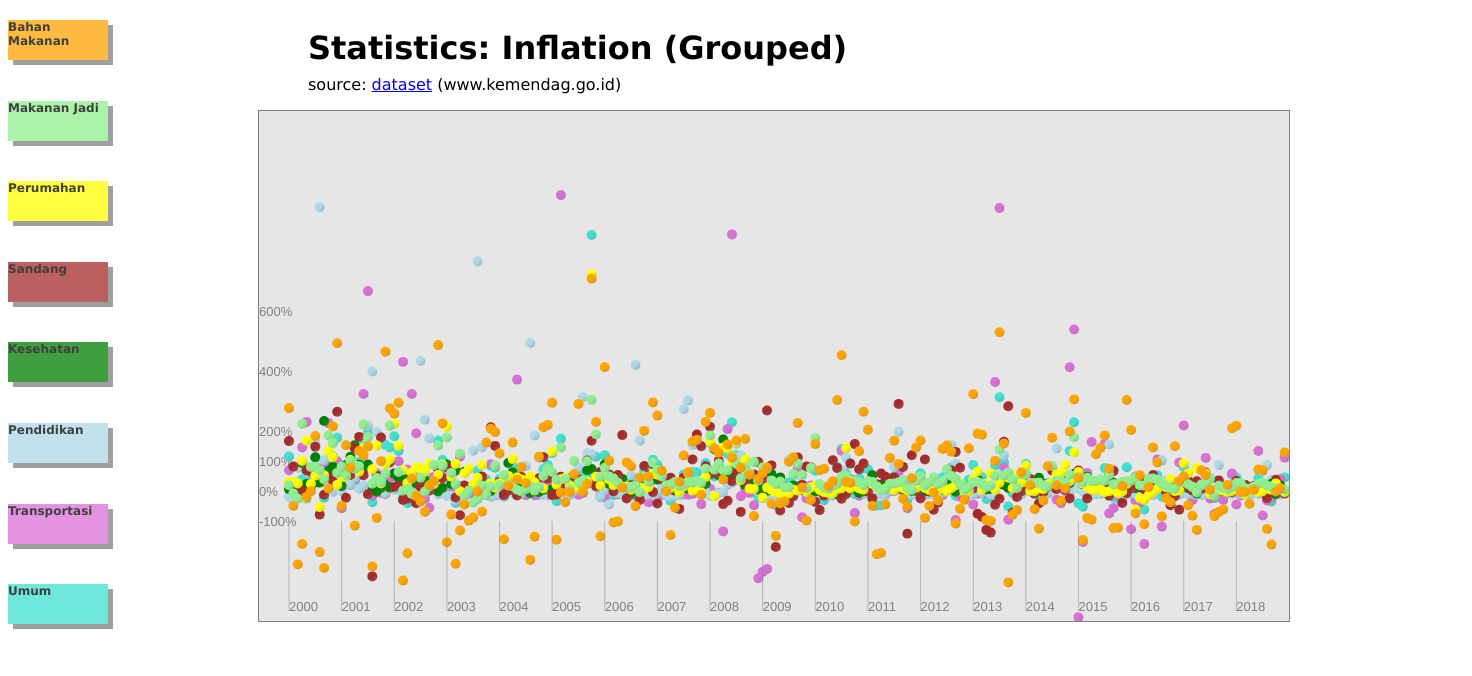
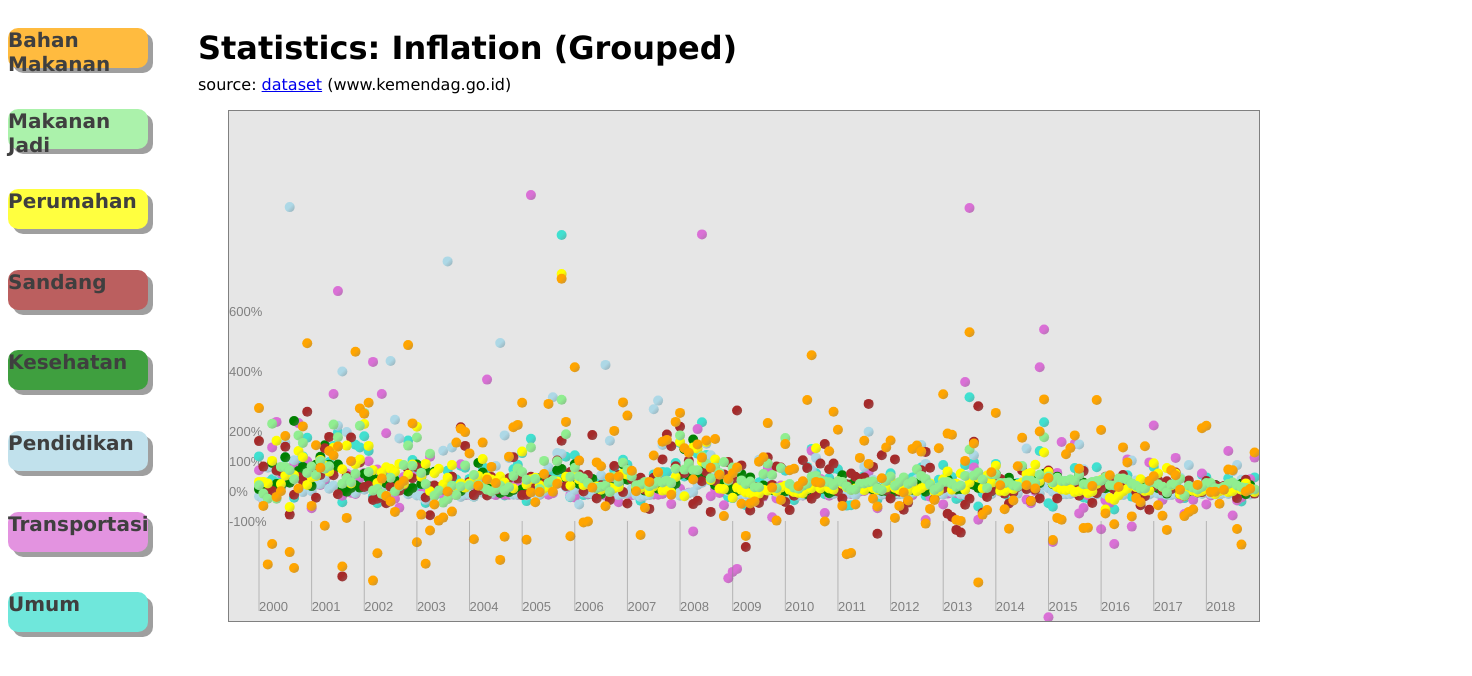
Before and after one commit to anbarief/anbarief.github.io, a plain HTML site: page inflation_plot.html in a window 1280 px wide. Shown: the whole page, 1472 px wide, since content can reach past the window. Drawn offline with Linux system fonts and the light colour scheme.

Commit message:
Update inflation_plot.html

```diff
--- a/inflation_plot.html
+++ b/inflation_plot.html
@@ -11,49 +11,49 @@ Statistics: Inflation in Indonesia (2000 - 2018)
 
 <div style = "display: grid; grid-template-columns: auto;">
 
-<p id= "bahan_makanan", style = "font-weight: bold; font-family: Verdana; background-color: orange; font-size: 12px; width: 100px; height: 40px;
+<p id= "bahan_makanan", style = "border-radius: 10px; font-weight: bold; font-family: Verdana; background-color: orange; font-size: 20px; width: 140px; height: 40px;
 float: left; position: relative; box-shadow: 5px 5px gray; opacity: 0.75",
    onclick = "CategoryClicked('bahan_makanan')">
 Bahan Makanan
 </p>
 
-<p id= "makanan_jadi", style = "font-weight: bold; font-family: Verdana; background-color: lightgreen; font-size: 12px; width: 100px; height: 40px;
+<p id= "makanan_jadi", style = "border-radius: 10px; font-weight: bold; font-family: Verdana; background-color: lightgreen; font-size: 20px; width: 140px; height: 40px;
 float: left; position: relative; box-shadow: 5px 5px gray; opacity: 0.75",
    onclick = "CategoryClicked('makanan_jadi')">
 Makanan Jadi
 </p>
 
-<p id= "perumahan", style = "font-weight: bold; font-family: Verdana; background-color: yellow; font-size: 12px; width: 100px; height: 40px;
+<p id= "perumahan", style = "border-radius: 10px; font-weight: bold; font-family: Verdana; background-color: yellow; font-size: 20px; width: 140px; height: 40px;
 float: left; position: relative; box-shadow: 5px 5px gray; opacity: 0.75",
    onclick = "CategoryClicked('perumahan')">
 Perumahan
 </p>
 
-<p id= "sandang", style = "font-weight: bold; font-family: Verdana; background-color: brown; font-size: 12px; width: 100px; height: 40px;
+<p id= "sandang", style = "border-radius: 10px; font-weight: bold; font-family: Verdana; background-color: brown; font-size: 20px; width: 140px; height: 40px;
 float: left; position: relative; box-shadow: 5px 5px gray; opacity: 0.75",
    onclick = "CategoryClicked('sandang')">
 Sandang
 </p>
 
-<p id= "kesehatan", style = "font-weight: bold; font-family: Verdana; background-color: green; font-size: 12px; width: 100px; height: 40px;
+<p id= "kesehatan", style = "border-radius: 10px; font-weight: bold; font-family: Verdana; background-color: green; font-size: 20px; width: 140px; height: 40px;
 float: left; position: relative; box-shadow: 5px 5px gray; opacity: 0.75",
    onclick = "CategoryClicked('kesehatan')">
 Kesehatan
 </p>
 
-<p id= "pendidikan", style = "font-weight: bold; font-family: Verdana; background-color: lightblue; font-size: 12px; width: 100px; height: 40px;
+<p id= "pendidikan", style = "border-radius: 10px; font-weight: bold; font-family: Verdana; background-color: lightblue; font-size: 20px; width: 140px; height: 40px;
 float: left; position: relative; box-shadow: 5px 5px gray; opacity: 0.75",
    onclick = "CategoryClicked('pendidikan')">
 Pendidikan
 </p>
 
-<p id= "transportasi", style = "font-weight: bold; font-family: Verdana; background-color: orchid; font-size: 12px; width: 100px; height: 40px;
+<p id= "transportasi", style = "border-radius: 10px; font-weight: bold; font-family: Verdana; background-color: orchid; font-size: 20px; width: 140px; height: 40px;
 float: left; position: relative; box-shadow: 5px 5px gray; opacity: 0.75",
    onclick = "CategoryClicked('transportasi')">
 Transportasi
 </p>
 
-<p id= "umum", style = "font-weight: bold; font-family: Verdana; background-color: turquoise; font-size: 12px; width: 100px; height: 40px;
+<p id= "umum", style = "border-radius: 10px; font-weight: bold; font-family: Verdana; background-color: turquoise; font-size: 20px; width: 140px; height: 40px;
 float: left; position: relative; box-shadow: 5px 5px gray; opacity: 0.75",
    onclick = "CategoryClicked('umum')">
 Umum
@@ -64,13 +64,13 @@ Umum
 
 <div style = "display: grid; grid-template-columns: auto;">
 
-<h1 width = "300", style = "font-family: Verdana; float: left; position: relative; left: 200;"> Statistics: Inflation (Grouped) </h1>
+<h1 width = "300", style = "font-family: Verdana; float: left; position: relative; left: 50;"> Statistics: Inflation (Grouped) </h1>
 
-<p width = "300", style = "font-family: Verdana; float: left; position: relative; left: 200; top: -30;"> source:
+<p width = "300", style = "font-family: Verdana; float: left; position: relative; left: 50; top: -30;"> source:
     <a href="http://www.kemendag.go.id/id/economic-profile/economic-indicators/inflation">dataset</a> (www.kemendag.go.id)  </p>
 
 <canvas id = "main_canvas", width= "1030", height = "510",
-        style = "border: 1px solid gray; position: relative; top: -30; left: -50; float: left;
+        style = "border: 1px solid gray; position: relative; top: -30; left: -120; float: left;
                  overflow: auto; margin-bottom: 1; margin-left: 200",
         onclick = "Point(event)">
 </canvas>
@@ -78,8 +78,6 @@ Umum
 </div>
 
 </div>
-
-
 
 <script src = inflation_ina.js> </script>
 
```
